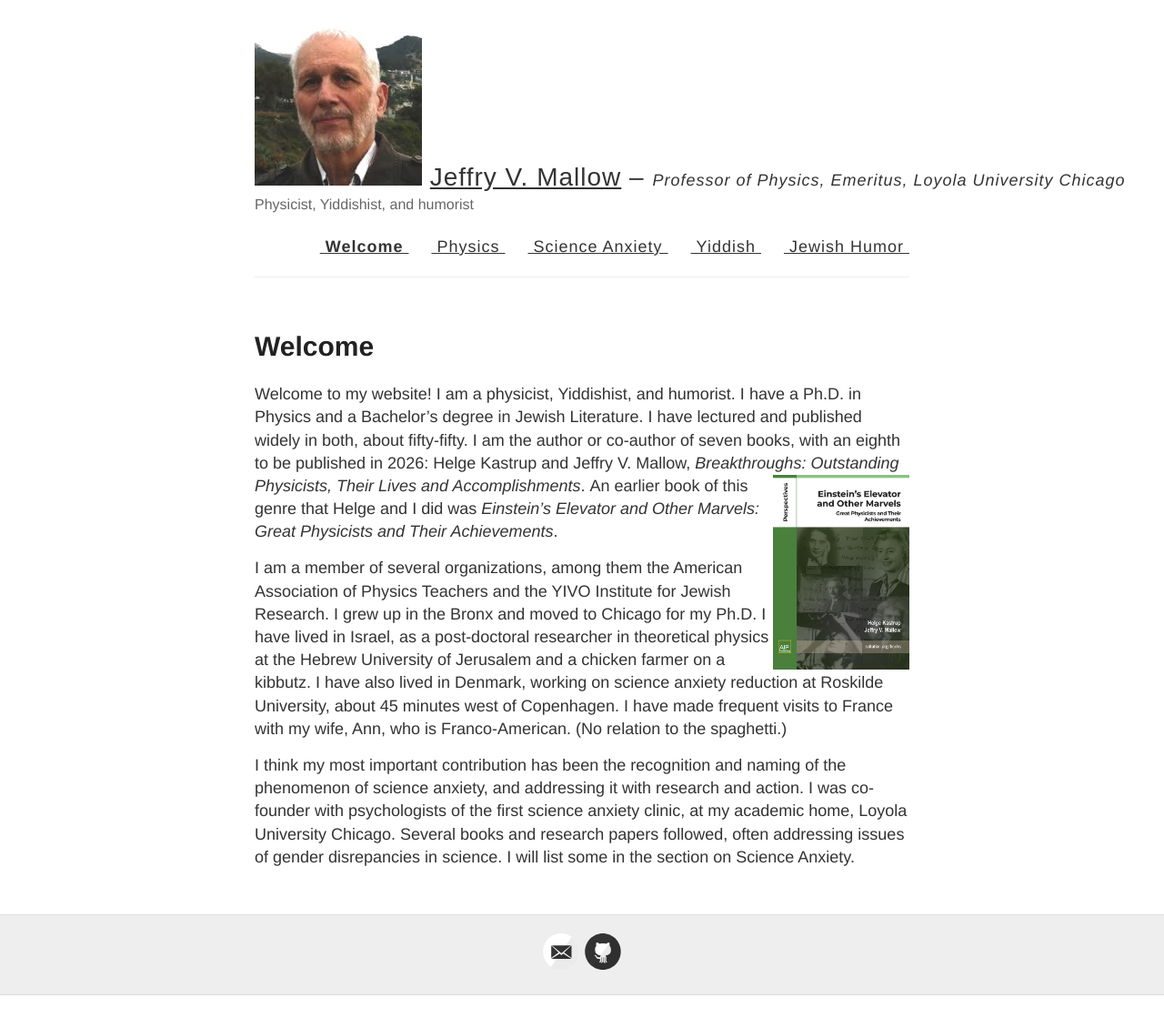
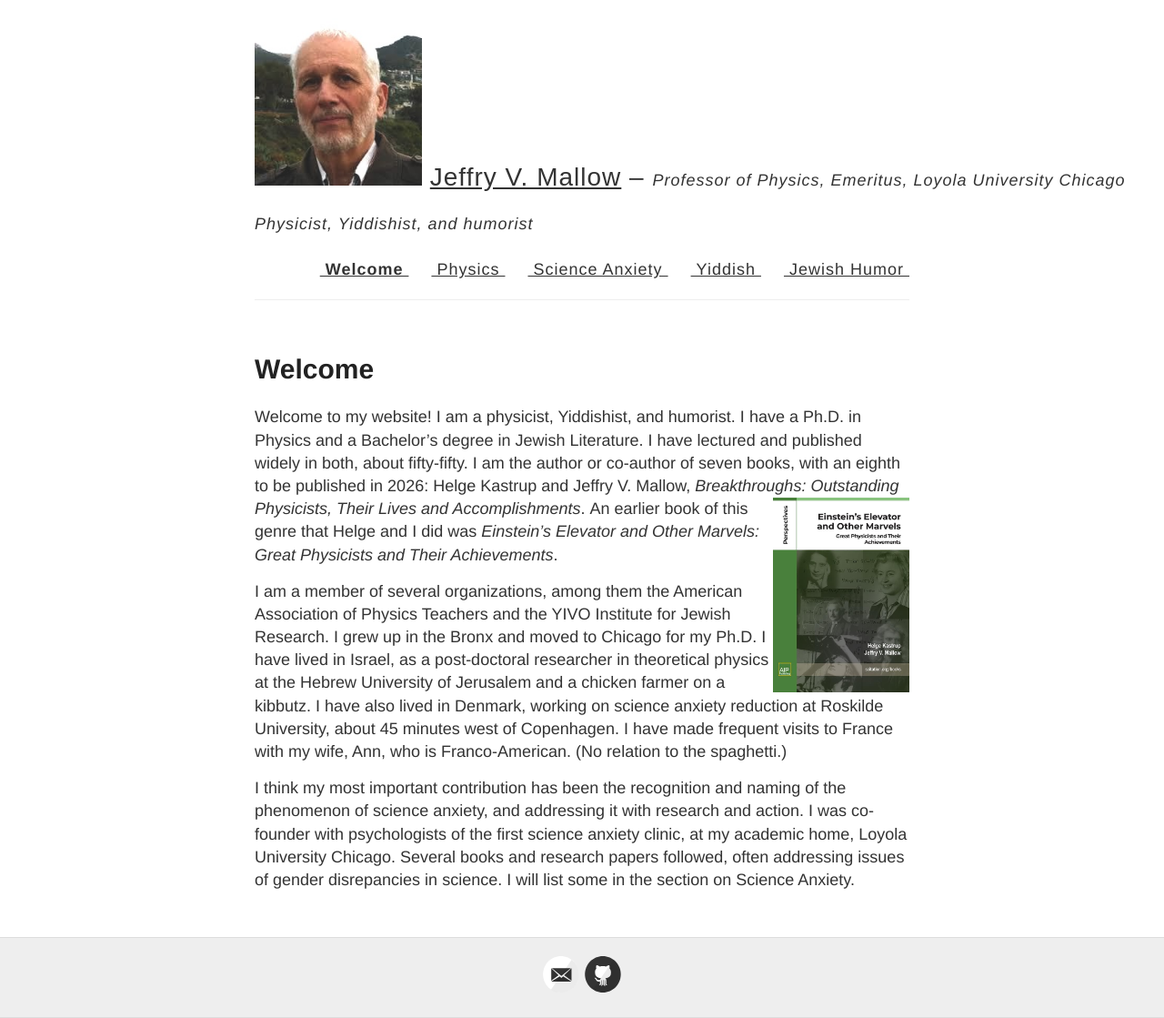
Before and after one commit to jvmallow/jvmallow.github.io, a Jekyll site: the page built from welcome.md, in a window 1280 px wide. Shown: the whole page at 91% size. Built offline with Jekyll 4.4.1, drawn with Linux system fonts in a browser that asks for light colours; before the commit the page ends 1094 px from its top, so only the background shows below that.

```diff
--- a/_config.yml
+++ b/_config.yml
@@ -5,10 +5,10 @@
 # Site name (followed by page title)
 name: Jeffry V. Mallow
 name_font: Papyrus,fantasy
-tagline: Professor of Physics, Emeritus, Loyola University Chicago
+tagline: Professor of Physics, Emeritus, Loyola University Chicago<br/>Physicist, Yiddishist, and humorist
 
 # Short description on home page
-description: Physicist, Yiddishist, and humorist
+description:
 
 # Picture on home page
 avatar: /images/jvmallow.jpeg
```
